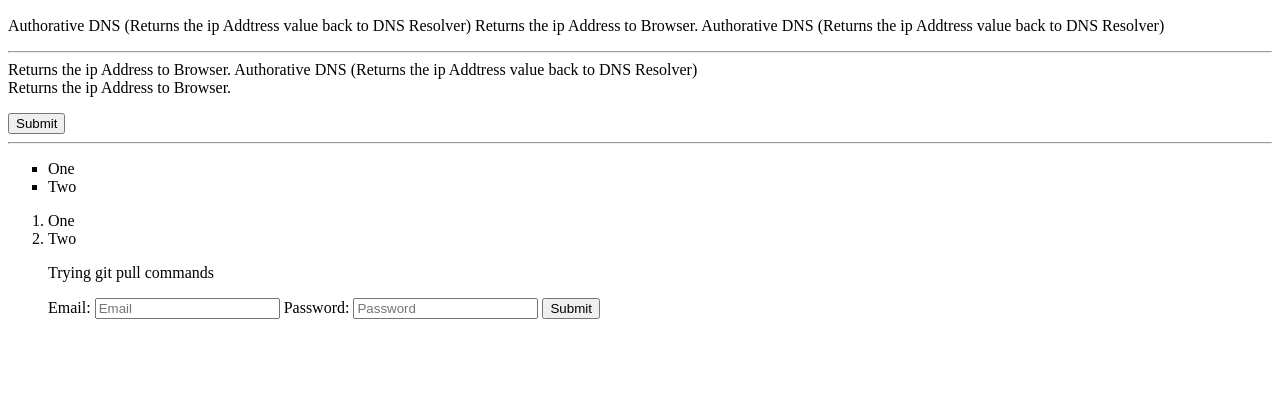
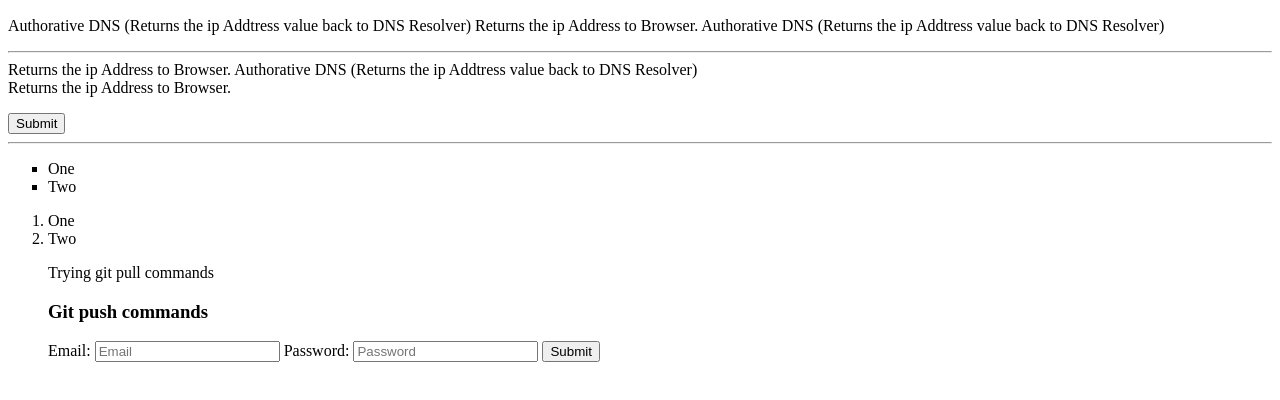
Before and after one commit to ShakilAghar55/mernFullStack, a plain HTML site: page DAY01.html in a window 1280 px wide. Shown: the part 110-510 px from the top of the page. Drawn offline with Linux system fonts and the light colour scheme.

Commit message:
Added a heading 3!!

```diff
--- a/DAY01.html
+++ b/DAY01.html
@@ -26,7 +26,7 @@
             <li>Two</li>
        </ul>
        <p> Trying git pull commands</p>
-
+       <h3>Git push commands</h3>
         <form action="./a.html">
             <label for="email">Email:</label>
             <input type="email" placeholder="Email" id="email" required/>
```
